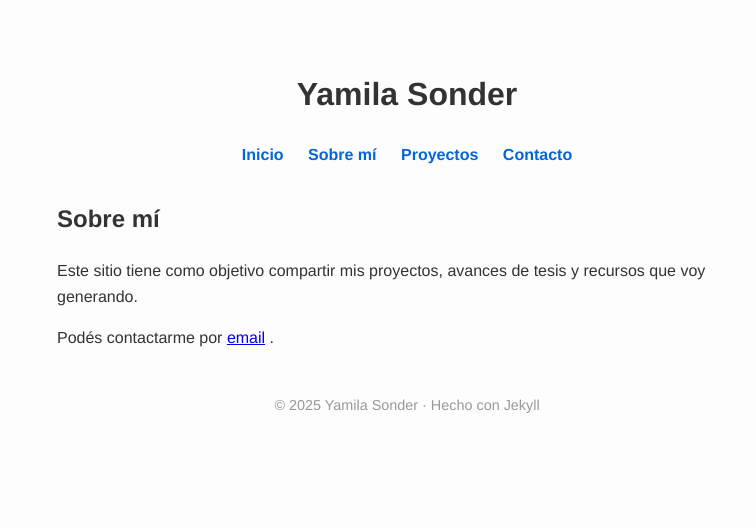
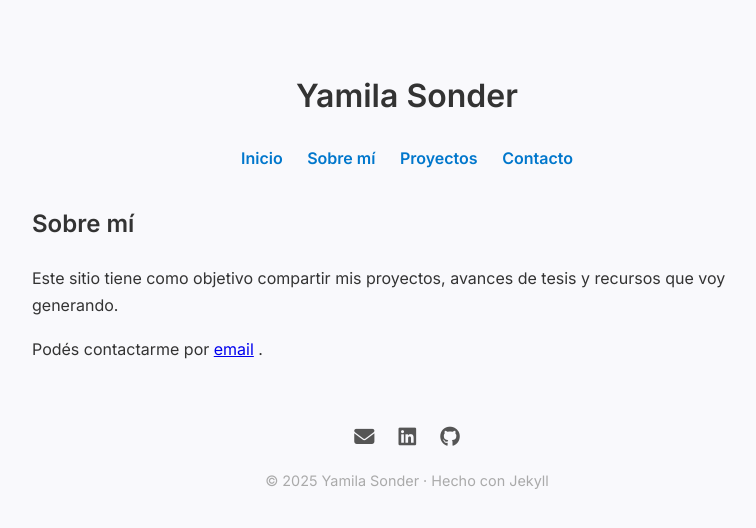
Before and after one commit to ysonder/ysonder.github.io, a Jekyll site: the page built from about.md, in a window 1280 px wide. Shown: the top 528 px of the page, without its empty margins (233-989 px from the left). Built offline with Jekyll 4.4.1, drawn with Linux system fonts in a browser that asks for light colours; nearby versions of some CDN libraries.

Commit message:
Update default.html

```diff
--- a/_layouts/default.html
+++ b/_layouts/default.html
@@ -4,34 +4,56 @@
   <meta charset="UTF-8">
   <meta name="viewport" content="width=device-width, initial-scale=1">
   <title>{{ page.title }} | {{ site.title }}</title>
+
+  <!-- Google Fonts -->
+  <link href="https://fonts.googleapis.com/css2?family=Inter:wght@400;600&display=swap" rel="stylesheet">
+
+  <!-- Font Awesome para iconos -->
+  <script src="https://kit.fontawesome.com/a2e0b97f0e.js" crossorigin="anonymous"></script>
+
   <style>
     body {
-      font-family: 'Helvetica Neue', sans-serif;
-      background: #fdfdfd;
+      font-family: 'Inter', sans-serif;
+      background: #f9f9fc;
       color: #333;
-      max-width: 700px;
+      max-width: 750px;
       margin: 2em auto;
       padding: 1em;
-      line-height: 1.6;
+      line-height: 1.7;
     }
+
     header {
       text-align: center;
       margin-bottom: 2em;
     }
+
     nav a {
       margin: 0 10px;
       text-decoration: none;
-      color: #0366d6;
-      font-weight: bold;
+      color: #0077cc;
+      font-weight: 600;
     }
+
     nav a:hover {
       text-decoration: underline;
     }
+
     footer {
-      margin-top: 3em;
+      margin-top: 4em;
       text-align: center;
       font-size: 0.9em;
-      color: #999;
+      color: #aaa;
+    }
+
+    .social-icons a {
+      margin: 0 10px;
+      color: #555;
+      text-decoration: none;
+      font-size: 1.4em;
+    }
+
+    .social-icons a:hover {
+      color: #0077cc;
     }
   </style>
 </head>
@@ -51,7 +73,12 @@
   </main>
 
   <footer>
-    © {{ site.time | date: '%Y' }} {{ site.title }} · Hecho con Jekyll
+    <div class="social-icons">
+      <a href="mailto:tu.email@example.com" title="Email"><i class="fas fa-envelope"></i></a>
+      <a href="https://www.linkedin.com/in/tuusuario" target="_blank" title="LinkedIn"><i class="fab fa-linkedin"></i></a>
+      <a href="https://github.com/ysonder" target="_blank" title="GitHub"><i class="fab fa-github"></i></a>
+    </div>
+    <p>© {{ site.time | date: '%Y' }} {{ site.title }} · Hecho con Jekyll</p>
   </footer>
 </body>
 </html>
```
